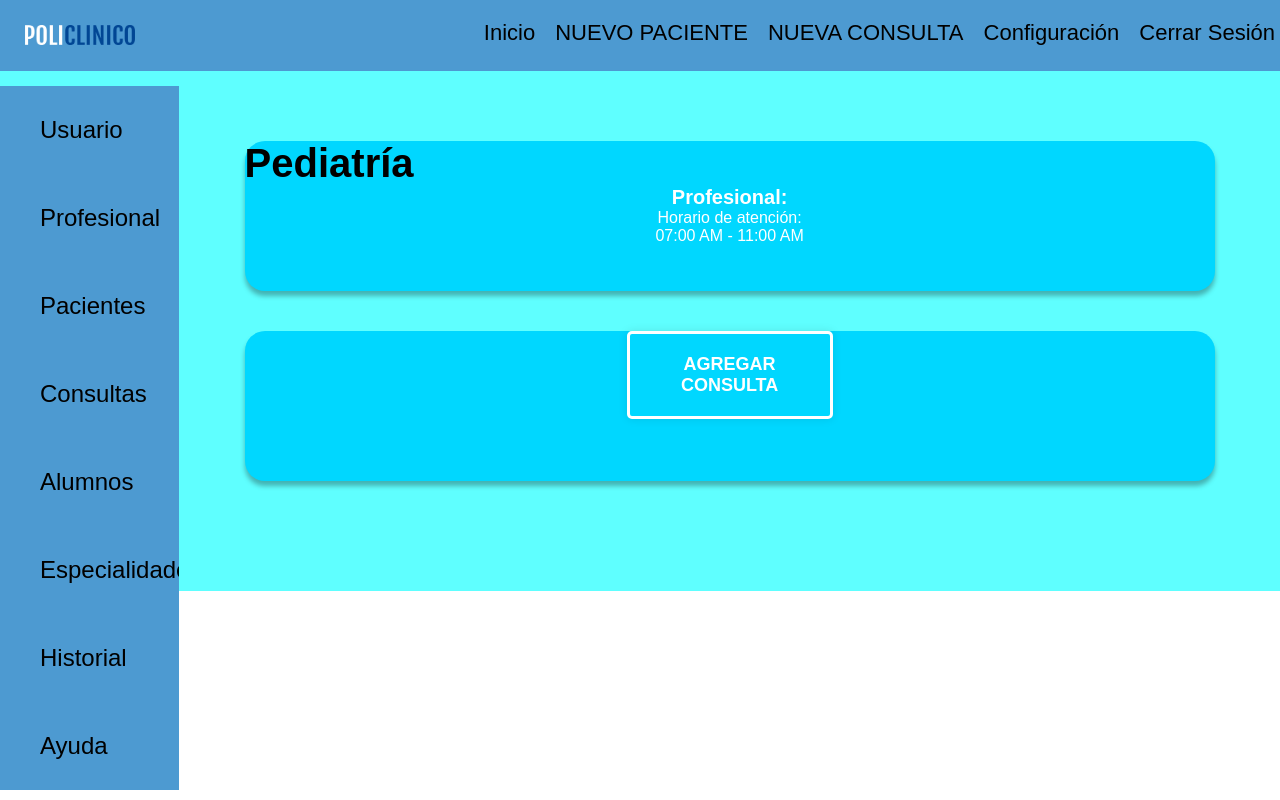
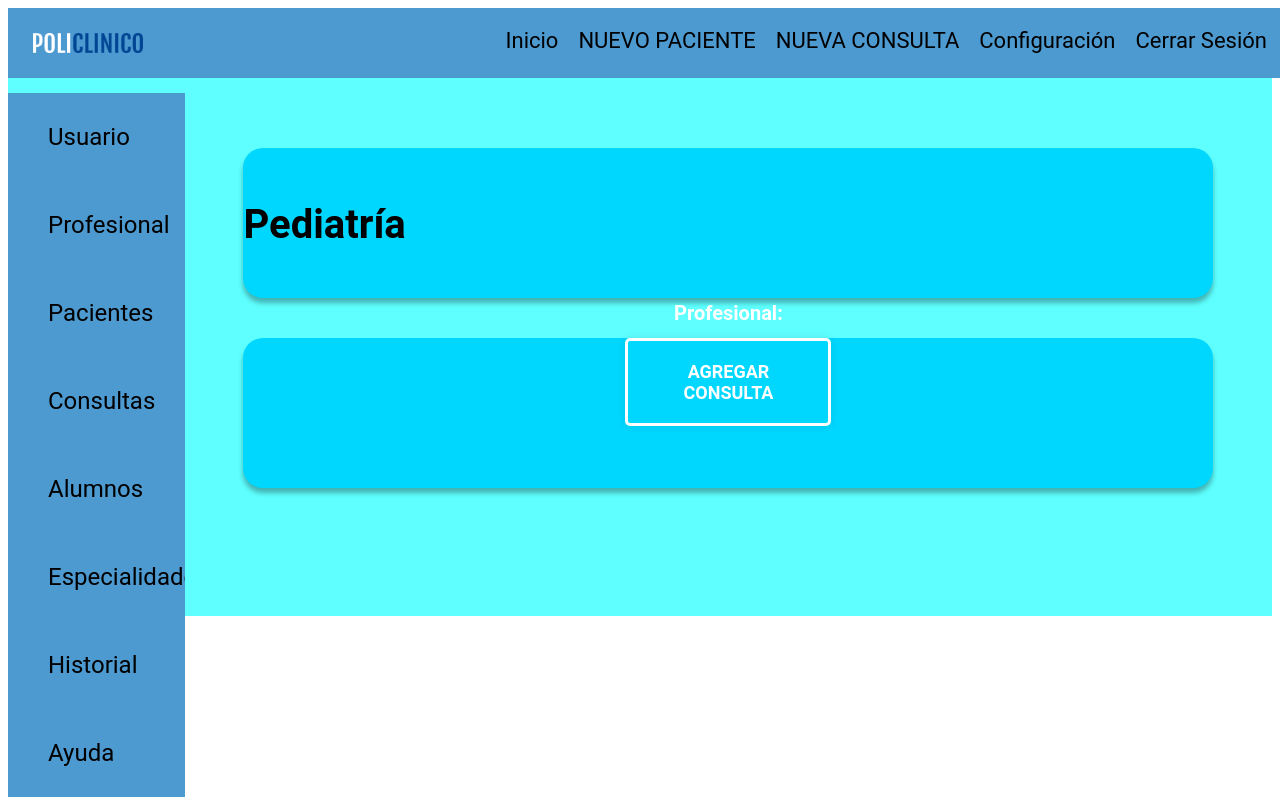
Before and after one commit to MagiFABULOSA/poli, a plain HTML site: page consultas.html in a window 1280 px wide. Shown: the top 800 px of the page. Drawn offline with Linux system fonts and the light colour scheme; files whose address does not match are found by name.

Commit message:
Otra vez modificando estilos

```diff
--- a/consultas.css
+++ b/consultas.css
@@ -1,3 +1,8 @@
+<style>
+    @import url('https://fonts.googleapis.com/css2?family=Roboto:wght@300;700&display=swap');
+    @import url('https://fonts.googleapis.com/css2?family=Source+Sans+Pro:wght@200;300;400&display=swap');
+</style>
+
 *{
     font-family: 'Source Sans Pro', sans-serif;
     margin: 0;
```
